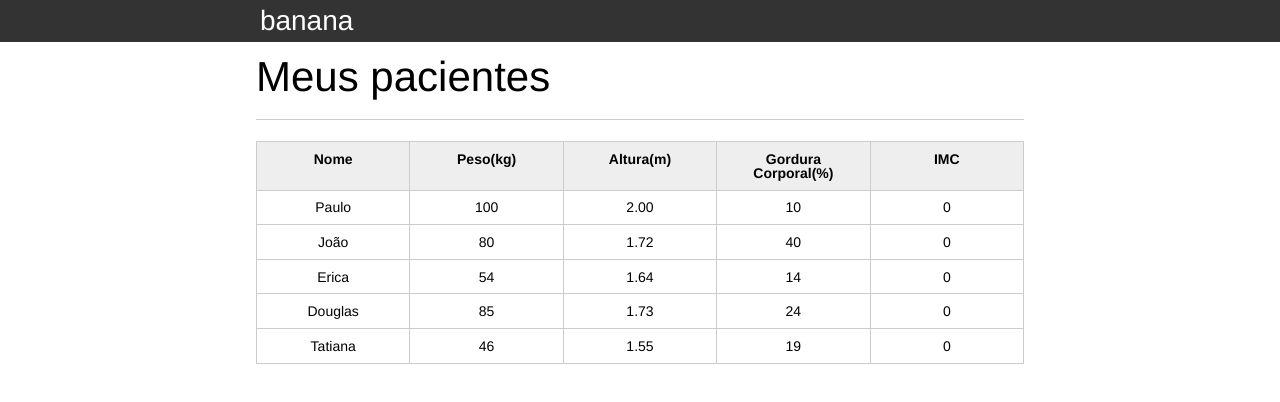
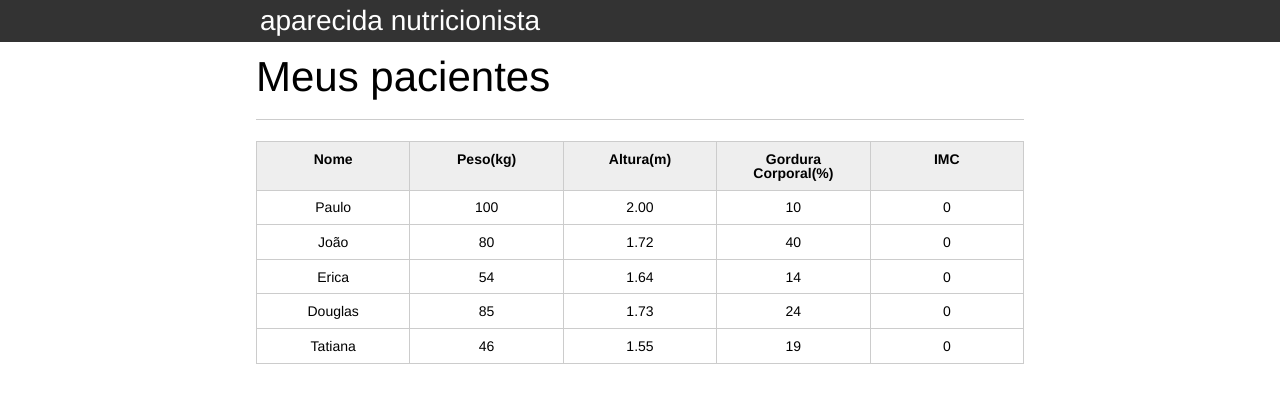
Before and after one commit to FernandoEDS/introducao-javascript, a plain HTML site: page index.html in a window 1280 px wide. Drawn offline with Linux system fonts and the light colour scheme.

Commit message:
elemento manipulado pelo domo

```diff
--- a/index.html
+++ b/index.html
@@ -75,10 +75,10 @@
 		<script>
 		var titulo = document.querySelector("h1");
 
-		console.log (titulo);
-		console.log (titulo.textcontent);
+		//console.log(titulo);
+		//console.log(titulo.textcontent);
 
-		titulo.textContent = "banana";
+		titulo.textContent = "aparecida nutricionista";
 
 		</script>
 
```
